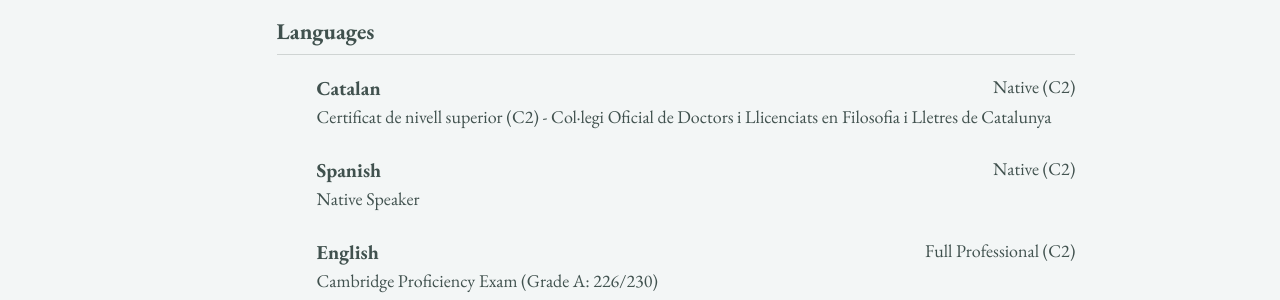
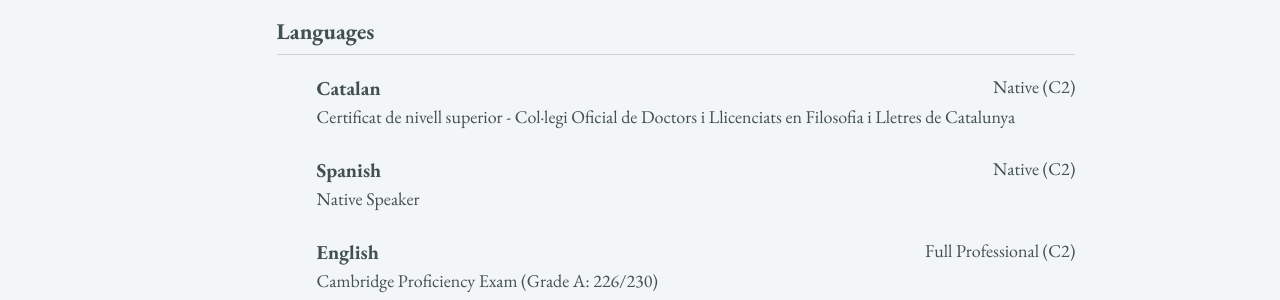
Before and after one commit to epujol90/epujol90.github.io, a Jekyll site: the page built from _pages/cv-json.md, in a window 1280 px wide and 900 px high, scrolled down 4329 px. Shown: the part 240-540 px from the top of the window. Built offline with Jekyll 4.4.1, drawn with Linux system fonts in a browser that asks for light colours; a script bundle is joined from its source files by our own code; library files that are not in the unit come from our copies.

```diff
--- a/_data/cv.json
+++ b/_data/cv.json
@@ -300,7 +300,7 @@
       "language": "Catalan",
       "fluency": "Native",
       "cefr": "C2",
-      "certificate": "Certificat de nivell superior (C2) - Col·legi Oficial de Doctors i Llicenciats en Filosofia i Lletres de Catalunya"
+      "certificate": "Certificat de nivell superior - Col·legi Oficial de Doctors i Llicenciats en Filosofia i Lletres de Catalunya"
     },
     {
       "language": "Spanish",
```
